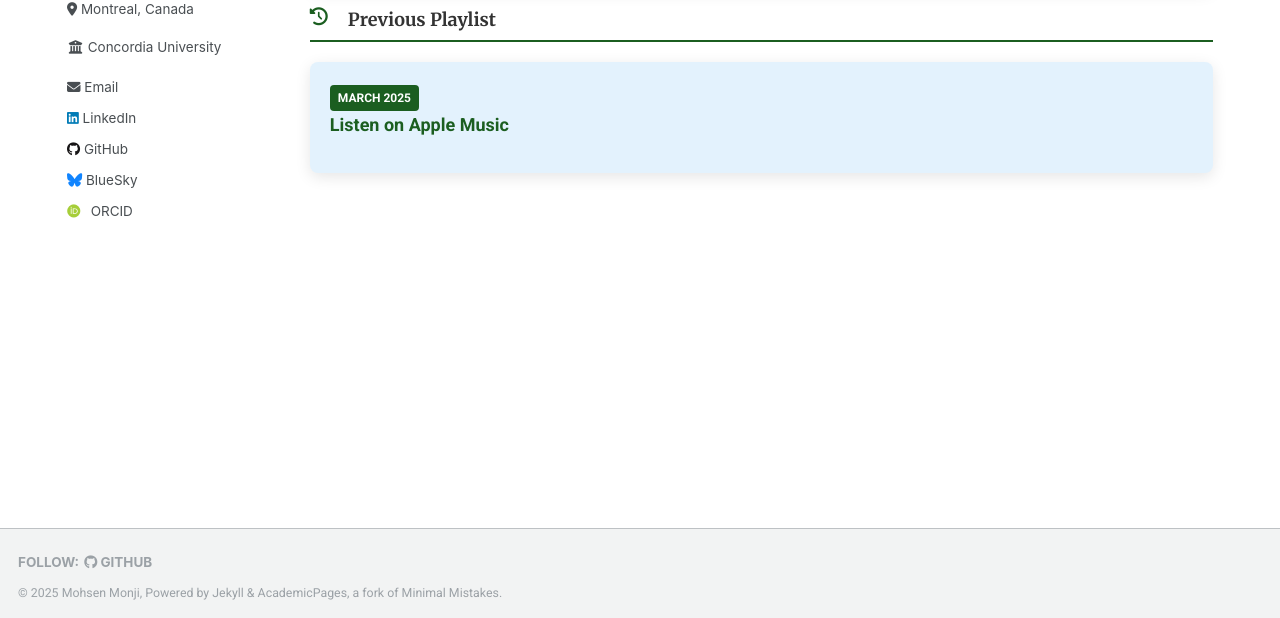
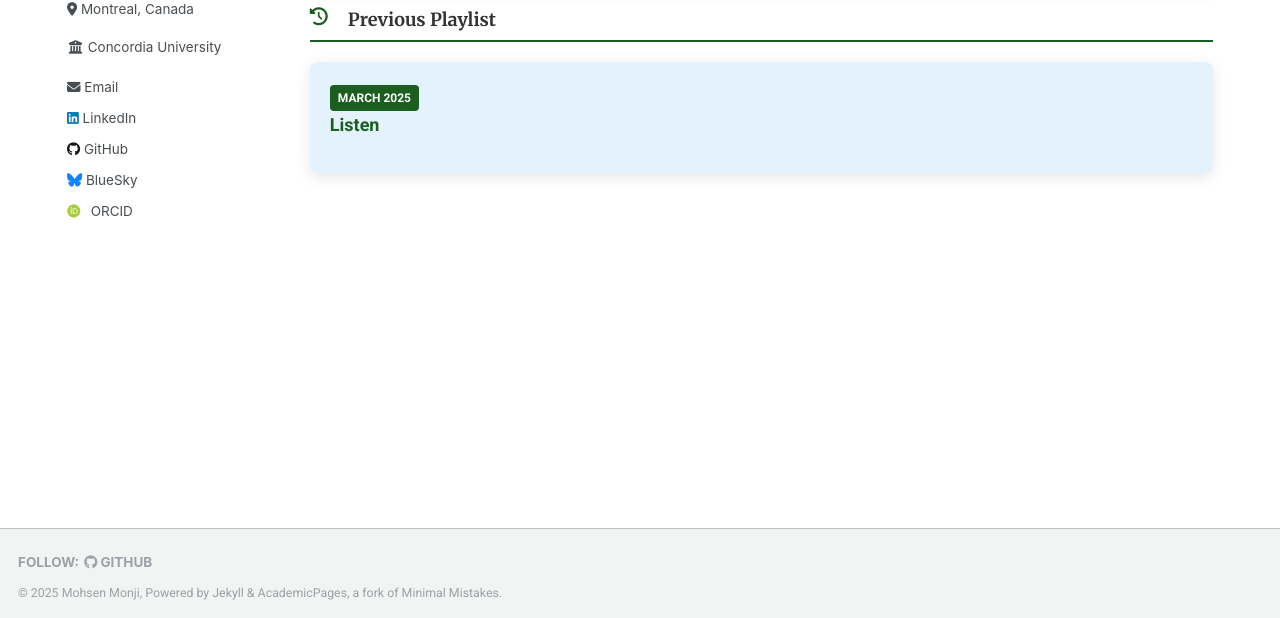
Before and after one commit to Mohsnmonji/mohsnmonji.github.io, a Jekyll site: the page built from _pages/playlists.md, in a window 1280 px wide and 900 px high, scrolled down 708 px. Shown: the part 279-897 px from the top of the window. Built offline with Jekyll 4.4.1, drawn with Linux system fonts in a browser that asks for light colours; some web fonts are replaced.

Commit message:
Update playlists.md

```diff
--- a/_pages/playlists.md
+++ b/_pages/playlists.md
@@ -119,7 +119,7 @@ author_profile: true
     <ul>
       <li>
         <a href="https://music.apple.com/ca/playlist/march-2025/pl.u-11zBJWySN0BzjGq" target="_blank">
-          Listen on Apple Music
+          Listen
         </a>
       </li>
     </ul>
```
